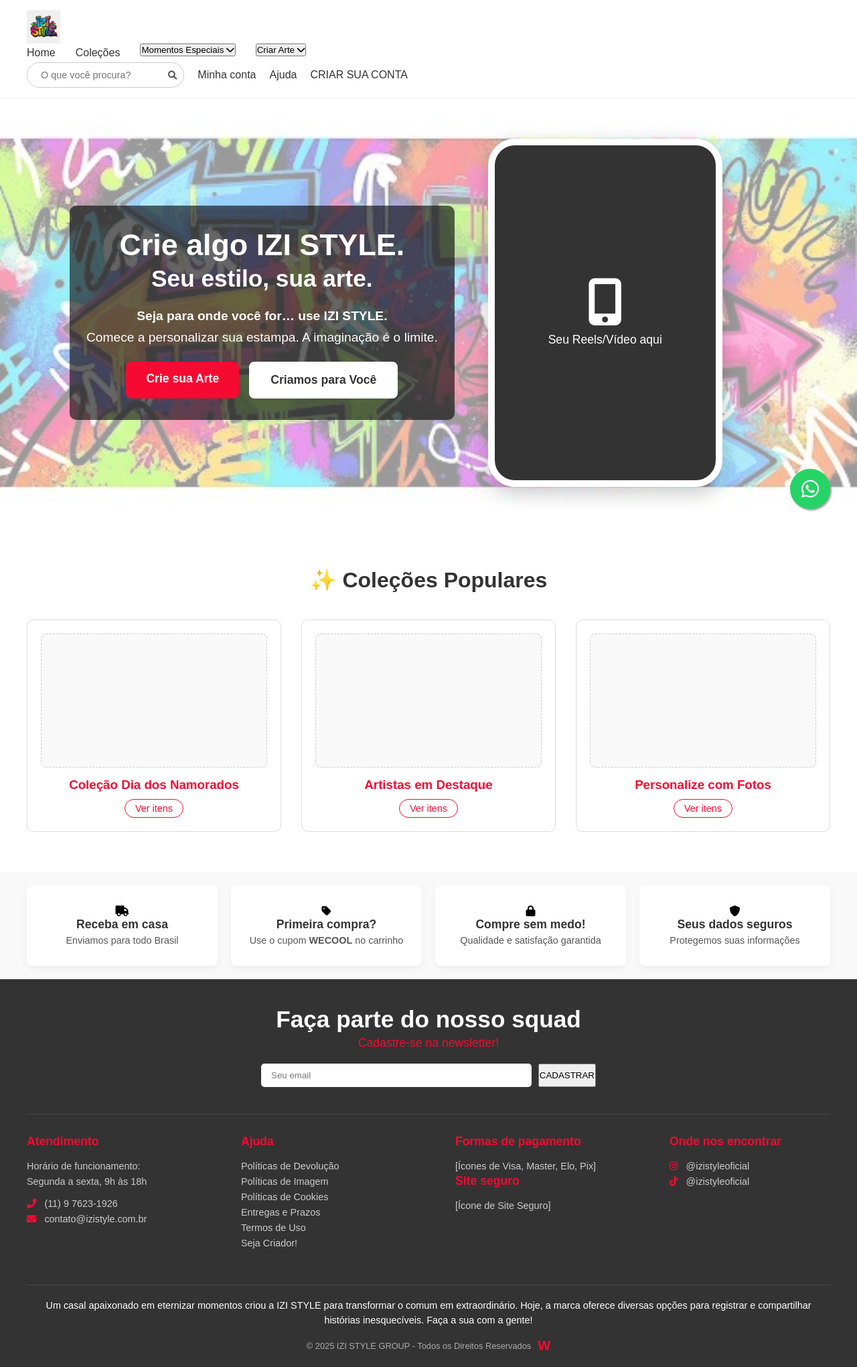
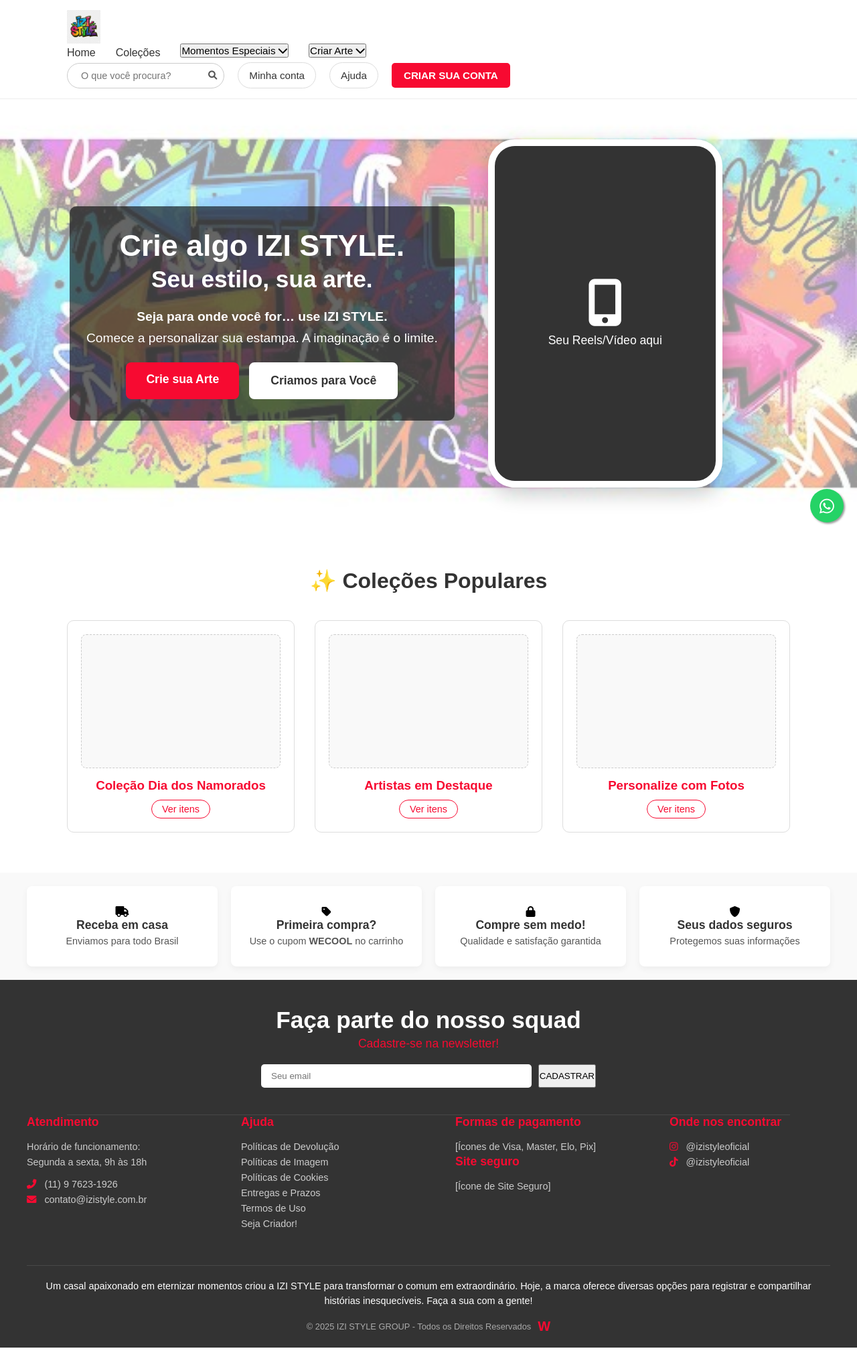
Before and after one commit to Matheus-Ferrari/izi-style-site, a PHP site: page / in a window 1280 px wide. Shown: the whole page at 67% size. After the commit the page ends 2012 px from the top, so only its background shows below. Run offline with PHP 8.4, Linux system fonts and the light colour scheme.

Commit message:
Hero atualizado, ajustes CSS e melhorias de estrutura

```diff
--- a/index.html
+++ b/index.html
@@ -13,7 +13,7 @@
 </head>
 <body>
 
-  <header class="main-header" id="topo">
+  <header class="main-header" id="topo" aria-label="Cabeçalho principal">
     <div class="bar container">
       <a class="logo" href="#" aria-label="IZI STYLE - Início">
         <img class="site-logo" src="logo-transparente.jpeg" alt="Logo IZI STYLE" loading="eager" />
--- a/styles.css
+++ b/styles.css
@@ -176,7 +176,7 @@ ul {
 /* 3. CONTEÚDO PRINCIPAL (HERO SECTION) */
 .home-hero {
     position: relative;
-    height: 80vh;
+    min-height: 80vh;
     overflow: hidden;
     display: flex;
     justify-content: center;
@@ -216,12 +216,10 @@ ul {
 .hero-content {
     max-width: 750px;
     min-height: 320px;
-
     display: flex;
     flex-direction: column;
     align-items: center;
     justify-content: center;
-
     color: white;
     background-color: rgba(0, 0, 0, 0.6);
     padding: 30px 25px;
@@ -242,7 +240,6 @@ ul {
     font-size: 2.2em;
     font-weight: 700;
     margin-bottom: 25px;
-    margin-left: 0;
     text-align: center;
 }
 
@@ -442,6 +439,70 @@ ul {
     margin-bottom: 30px;
 }
 
+/* ============================
+   Aliases de compatibilidade
+   (normalizam nomes equivalentes
+   usados no HTML)
+   ============================ */
+
+/* Header / ações */
+.actions { display: flex; align-items: center; gap: 20px; }
+.btn { font-size: 0.95em; }
+.btn--primary { background: var(--primary-color); color: #fff; padding: 10px 18px; border-radius: 5px; font-weight: 700; border: none; cursor: pointer; }
+.btn--primary:hover { background: #c40827; }
+.btn--ghost { background: #fff; color: var(--text-dark); padding: 10px 16px; border-radius: 20px; border: 1px solid #ddd; }
+
+/* Hero */
+.hero-bg { position: absolute; inset: 0; z-index: 1; opacity: 0.4; }
+.hero-bg img { width: 100%; height: 100%; object-fit: cover; display: block; }
+
+.hero-wrap { position: relative; z-index: 5; display: flex; align-items: center; justify-content: flex-start; gap: 50px; width: 90%; max-width: 1200px; margin: 0 auto; padding: 20px 40px; }
+.hero-card { max-width: 750px; min-height: 320px; display: flex; flex-direction: column; align-items: center; justify-content: center; color: #fff; background: rgba(0, 0, 0, 0.6); padding: 30px 25px; border-radius: 10px; }
+.hero-card h1:first-child { font-size: 2.8em; font-weight: 700; margin-bottom: 5px; text-align: center; color: #fff; }
+.hero-card h1 + h1 { font-size: 2.2em; font-weight: 700; margin-bottom: 25px; text-align: center; }
+.hero-extra { display: block; font-size: 1.2em; margin-bottom: 10px; color: #fff; }
+.hero-sub { font-size: 1.2em; margin-bottom: 25px; }
+
+.cta-row { display: flex; gap: 15px; justify-content: center; width: 100%; }
+.cta { display: inline-block; padding: 15px 30px; border-radius: 8px; font-size: 1.1em; font-weight: 700; transition: transform 0.2s, opacity 0.3s; }
+.cta--primary { background: var(--primary-color); color: #fff; }
+.cta--primary:hover { background: #c40827; }
+.cta--ghost { background: #fff; color: var(--text-dark); border: 2px solid #fff; }
+.cta--ghost:hover { background: var(--bg-light); color: var(--text-dark); }
+
+.device { width: 350px; height: 520px; background: var(--secondary-color); border-radius: 40px; border: 10px solid #fff; box-shadow: 0 10px 30px rgba(0, 0, 0, 0.2); display: flex; flex-direction: column; align-items: center; justify-content: center; color: #fff; font-size: 1.1em; text-align: center; }
+.device i { font-size: 4em; margin-bottom: 10px; }
+
+/* Seções */
+.featured { padding: 60px 40px; background: #fff; text-align: center; }
+.featured h2 { font-size: 2em; color: var(--text-dark); margin-bottom: 40px; }
+.grid-3 { display: flex; justify-content: space-around; gap: 30px; max-width: 1200px; margin: 0 auto; }
+.card { flex: 1; min-width: 250px; padding: 20px; border-radius: 10px; border: 1px solid #ddd; transition: box-shadow 0.3s; }
+.card:hover { box-shadow: 0 8px 15px rgba(0, 0, 0, 0.08); }
+.thumb { width: 100%; height: 200px; background: var(--bg-light); border-radius: 8px; margin-bottom: 15px; border: 1px dashed #ccc; }
+
+.benefits { padding: 20px 40px; background: var(--bg-light); text-align: center; }
+.benefits .benefits-grid { display: flex; justify-content: space-around; gap: 20px; max-width: 1200px; margin: 0 auto; }
+.benefit { background: #fff; padding: 30px 15px; border-radius: 8px; box-shadow: 0 4px 10px rgba(0, 0, 0, 0.05); flex: 1; min-width: 200px; }
+.benefit i { font-size: 2.5em; color: var(--primary-color); margin-bottom: 10px; }
+.benefit h3 { font-size: 1.1em; color: var(--text-dark); margin-bottom: 5px; }
+.benefit p { font-size: 0.9em; color: var(--text-light); }
+
+/* Footer */
+.footer { background: var(--secondary-color); color: #fff; padding: 40px 40px 20px; }
+.newsletter { text-align: center; padding: 0 0 40px; border-bottom: 1px solid rgba(255, 255, 255, 0.1); margin-bottom: 30px; }
+.footer-cols { display: flex; justify-content: space-between; flex-wrap: wrap; max-width: 1200px; margin: 0 auto 30px; }
+.footer-cols .contact { margin-top: 10px; }
+.footer-cols .social { margin-top: 10px; }
+.footer-base { max-width: 1200px; margin: 0 auto; border-top: 1px solid rgba(255, 255, 255, 0.1); padding-top: 20px; text-align: center; }
+
+/* WhatsApp */
+.wa-fab { position: fixed; width: 50px; height: 50px; bottom: 20px; right: 20px; background: #25d366; color: #fff; border-radius: 50px; display: flex; align-items: center; justify-content: center; font-size: 25px; box-shadow: 2px 2px 3px #999; z-index: 1000; transition: transform 0.3s; }
+.wa-fab:hover { transform: scale(1.1); }
+
+/* Container */
+.container { width: 90%; max-width: 1200px; margin: 0 auto; }
+
 .footer-newsletter h2 {
     font-size: 2.2em;
     margin-bottom: 5px;
@@ -542,15 +603,15 @@ ul {
 /* 8. ÍCONE FLUTUANTE DO WHATSAPP */
 .whatsapp-float {
     position: fixed;
-    width: 60px;
-    height: 60px;
-    bottom: 40px;
-    right: 40px;
+    width: 50px;
+    height: 50px;
+    bottom: 20px;
+    right: 20px;
     background-color: #25d366;
     color: #FFF;
     border-radius: 50px;
     text-align: center;
-    font-size: 30px;
+    font-size: 25px;
     box-shadow: 2px 2px 3px #999;
     z-index: 1000;
     display: flex;
```
